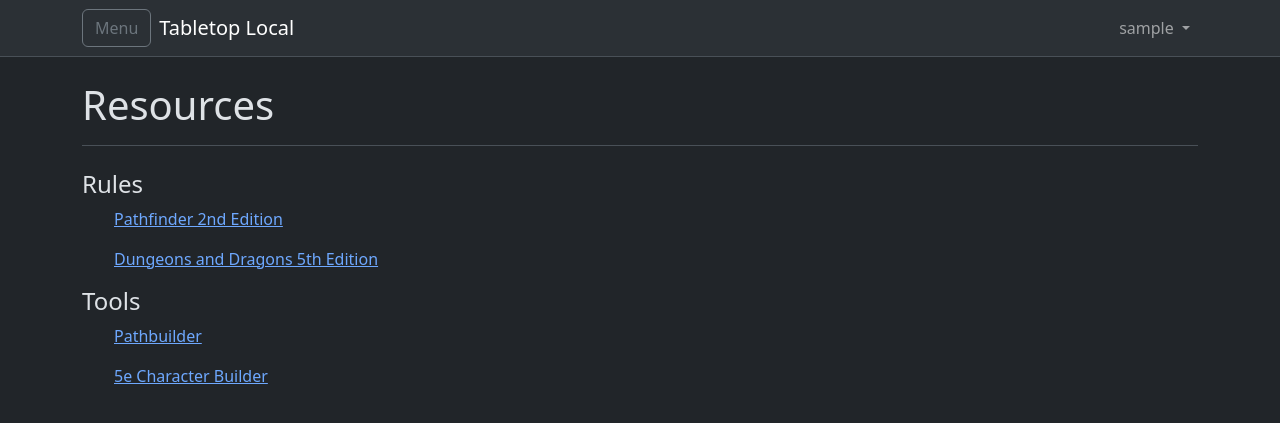
After one commit to kkdieker-fhsu/miniproject3KodyKirk, a Flask app: page /resources in a window 1280 px wide. The commit adds this page. Shown: the top 423 px of the page. Run offline with Flask 3, Linux system fonts and the light colour scheme; the visitor is signed in with stand-in values (Sample User, id 1); data comes from the database, SQL or seed files in the repository.

Commit message:
Adding more webpages and beginning to populate resources.

```diff
--- a/tabletoplocal/pages.py
+++ b/tabletoplocal/pages.py
@@ -65,3 +65,13 @@
 @login_required
 def files():
     return render_template('pages/files.html')
+
+@bp.route('/games')
+@login_required
+def games():
+    return render_template('pages/games.html')
+
+@bp.route('/resources')
+@login_required
+def resources():
+    return render_template('pages/resources.html')
--- a/tabletoplocal/templates/base.html
+++ b/tabletoplocal/templates/base.html
@@ -65,10 +65,16 @@
         <li class="nav-item">
           <a class="nav-link" href="{{ url_for('pages.files') }}">Files</a>
         </li>
+
+        <li class="nav-item">
+          <a class="nav-link " href="{{ url_for('pages.games') }}">Games</a>
+        </li>
+
+        <li class="nav-item">
+          <a class="nav-link " href="{{ url_for('pages.resources') }}">Resources</a>
+        </li>
+
         {% endif %}
-        <li class="nav-item">
-          <a class="nav-link disabled" href="#">About (TBD)</a>
-        </li>
       </ul>
     </div>
   </div>
--- /dev/null
+++ b/tabletoplocal/templates/pages/resources.html
@@ -0,0 +1,17 @@
+{% extends 'base.html' %}
+
+{% block header %}
+  <div class="d-flex justify-content-between align-items-center">
+    <h1 class="m-0">{% block title %}Resources{% endblock %}</h1>
+
+  </div>
+{% endblock %}
+
+{% block content %}
+    <H4>Rules</H4>
+    <ul><a href="https://2e.aonprd.com/">Pathfinder 2nd Edition</a></ul>
+    <ul><a href="https://dnd5e.wikidot.com/">Dungeons and Dragons 5th Edition</a></ul>
+    <H4>Tools</H4>
+    <ul><a href="https://pathbuilder2e.com/">Pathbuilder</a></ul>
+    <ul><a href="https://www.dungeonmastersvault.com/pages/dnd/5e/character-builder">5e Character Builder</a></ul>
+{% endblock %}
```
Also changed, not shown: tabletoplocal/templates/pages/games.html (added, +8 -0 lines).
